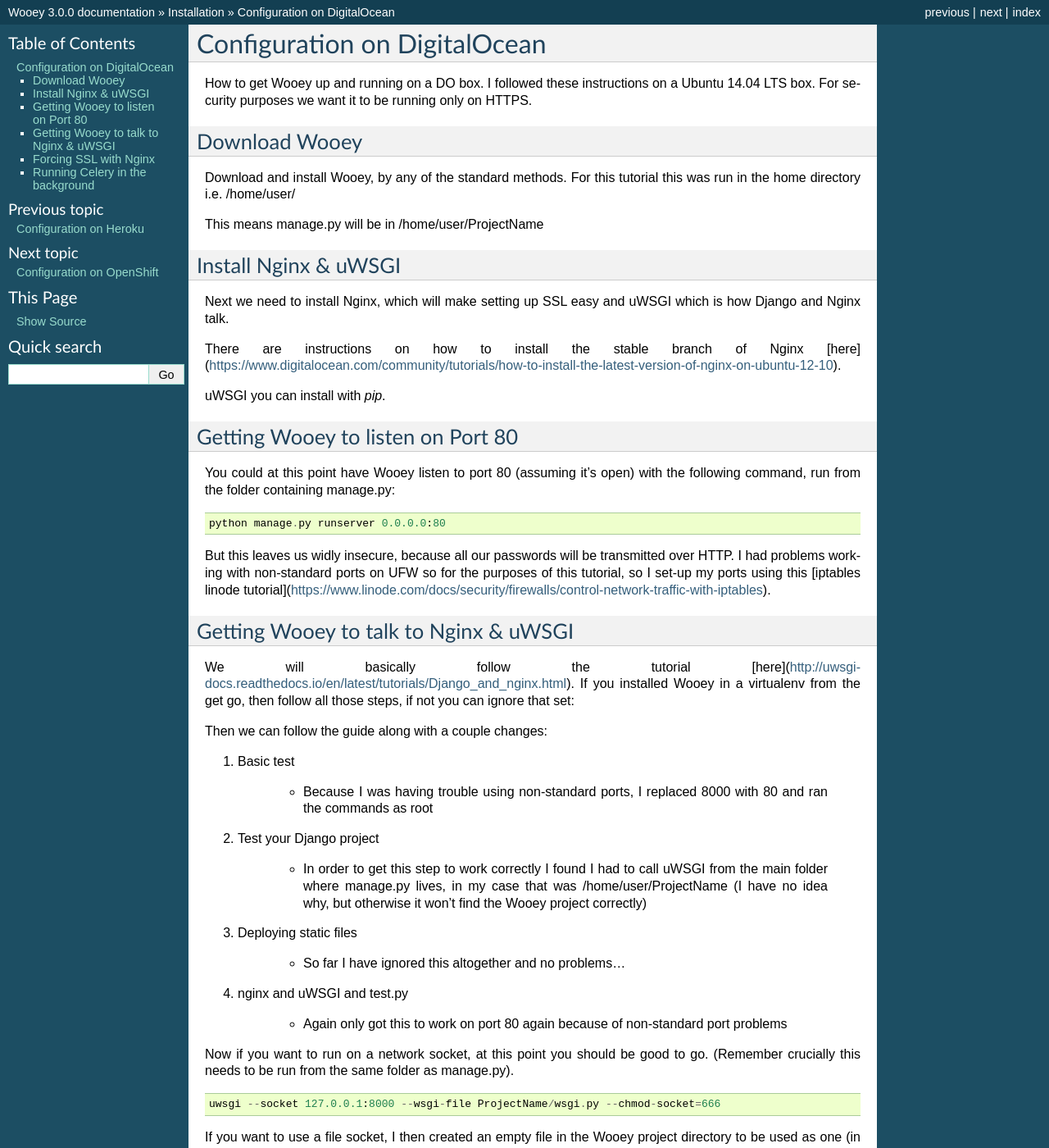
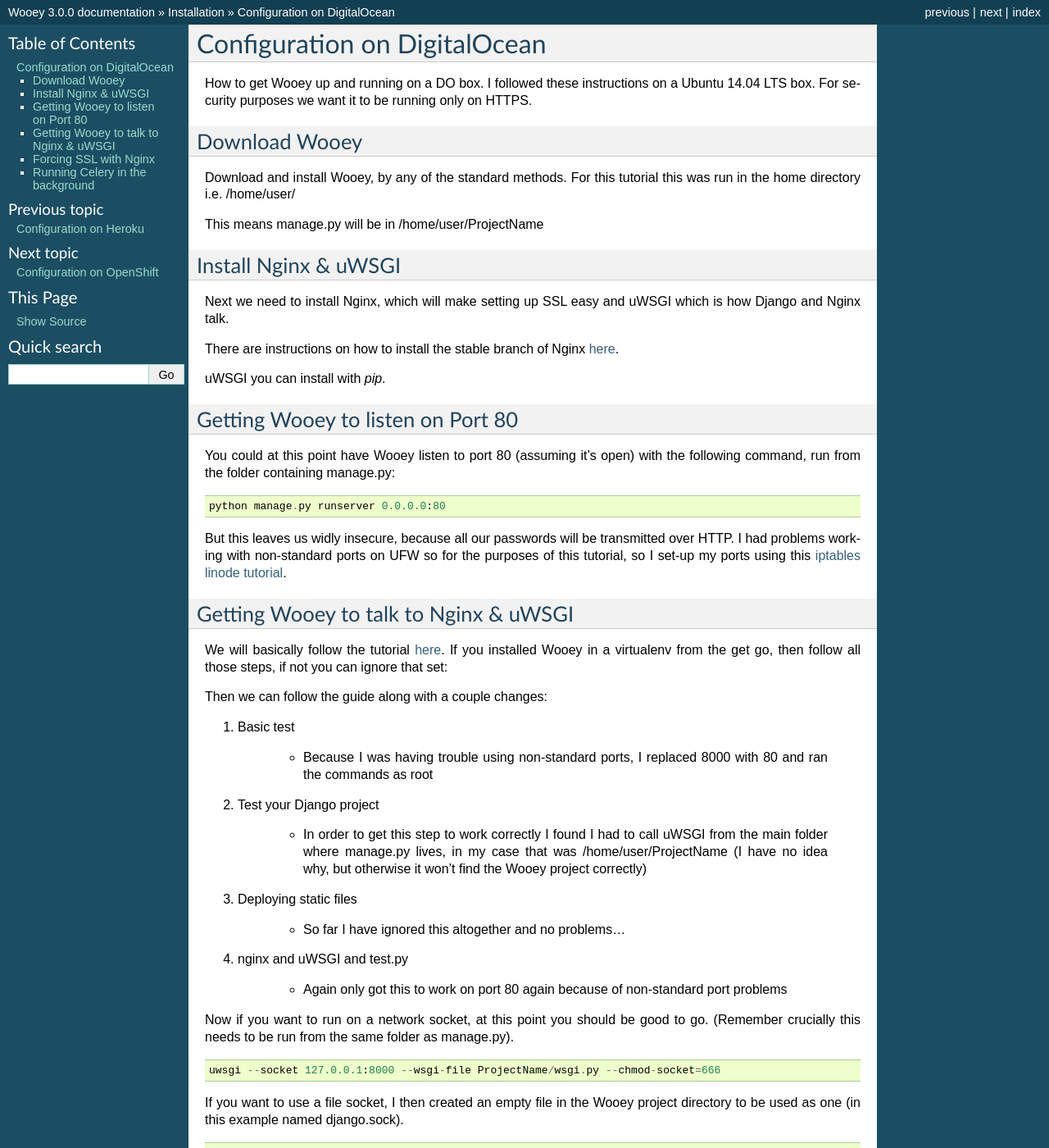
Before and after one commit to wooey/Wooey, a Sphinx documentation site: the page built from docs/digitalocean.rst, in a window 1280 px wide and 1400 px high. Shown: the whole window at 82% size. Built offline with Sphinx 7.4.7, drawn with Linux system fonts in a browser that asks for light colours; pages that are not in the unit, such as notebooks, are missing from menus; some of the changed text lies outside the part shown.

Commit message:
Fix links in DO documentation to RST

```diff
--- a/docs/digitalocean.rst
+++ b/docs/digitalocean.rst
@@ -15,7 +15,8 @@
 
 Next we need to install Nginx, which will make setting up SSL easy and uWSGI which is how Django and Nginx talk.
 
-There are instructions on how to install the stable branch of Nginx [here](https://www.digitalocean.com/community/tutorials/how-to-install-the-latest-version-of-nginx-on-ubuntu-12-10).
+There are instructions on how to install the stable branch of Nginx `here
+<https://www.digitalocean.com/community/tutorials/how-to-install-the-latest-version-of-nginx-on-ubuntu-12-10>`_.
 
 uWSGI you can install with `pip`.
 
@@ -29,13 +30,15 @@
 
     python manage.py runserver 0.0.0.0:80
 
-But this leaves us widly insecure, because all our passwords will be transmitted over HTTP. I had problems working with non-standard ports on UFW so for the purposes of this tutorial, so I set-up my ports using this [iptables linode tutorial](https://www.linode.com/docs/security/firewalls/control-network-traffic-with-iptables).
+But this leaves us widly insecure, because all our passwords will be transmitted over HTTP. I had problems working with non-standard ports on UFW so for the purposes of this tutorial, so I set-up my ports using this `iptables linode tutorial
+<https://www.linode.com/docs/security/firewalls/control-network-traffic-with-iptables>`_.
 
 
 Getting Wooey to talk to Nginx & uWSGI
 ---------------------
 
-We will basically follow the tutorial [here](http://uwsgi-docs.readthedocs.io/en/latest/tutorials/Django_and_nginx.html). If you installed Wooey in a virtualenv from the get go, then follow all those steps, if not you can ignore that set:
+We will basically follow the tutorial `here
+<http://uwsgi-docs.readthedocs.io/en/latest/tutorials/Django_and_nginx.html>`_. If you installed Wooey in a virtualenv from the get go, then follow all those steps, if not you can ignore that set:
 
 Then we can follow the guide along with a couple changes:
 
@@ -76,7 +79,8 @@
 
 I have forced SSL with the following settings. (I think I might be running two SSL redirects, one on the Nginx side and one on the Django side which is never necessary because Nginx comes first, any clarification would be welcome, however for those following along:)
 
-I switched the main nginx block to HTTPS (there's a good tutorial [here](https://www.digitalocean.com/community/tutorials/how-to-create-an-ssl-certificate-on-nginx-for-ubuntu-14-04) if you haven't done this before).
+I switched the main nginx block to HTTPS (there's a good tutorial `here
+<https://www.digitalocean.com/community/tutorials/how-to-create-an-ssl-certificate-on-nginx-for-ubuntu-14-04>`_ if you haven't done this before).
 
 I also added an HTTPS header to the server block listening on 443 so Django knows it's HTTPS:
 
@@ -107,7 +111,8 @@
     SESSION_COOKIE_SECURE = True
     CSRF_COOKIE_SECURE = True
 
-Finally I then added HTTP authentication, there is a good tutorial on this [here](https://www.digitalocean.com/community/tutorials/how-to-set-up-http-authentication-with-nginx-on-ubuntu-12-10). You only need to reach the first part of step 3, adding the `auth_basic` lines to your HTTPs block.
+Finally I then added HTTP authentication, there is a good tutorial on this `here
+<https://www.digitalocean.com/community/tutorials/how-to-set-up-http-authentication-with-nginx-on-ubuntu-12-10>`_. You only need to reach the first part of step 3, adding the `auth_basic` lines to your HTTPs block.
 
 Here's an example of what my final Nginx setup file in `/etc/nginx/sites-available/django` looked like:
 
@@ -177,4 +182,5 @@
 
 Which means you can then run the server with the command above uwsgi command shown above.
 
-[Contributed by dom-devel](https://github.com/dom-devel)
+Contributed by `dom-devel
+<https://github.com/dom-devel>`_.
```
